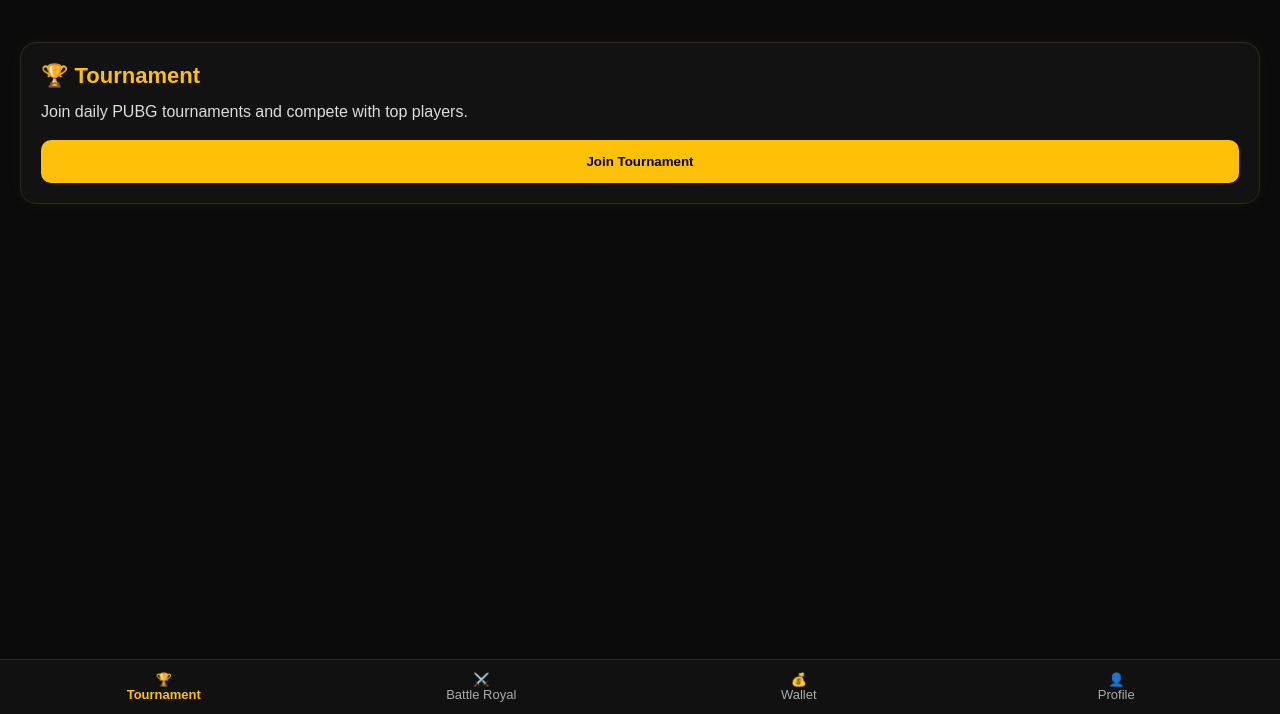
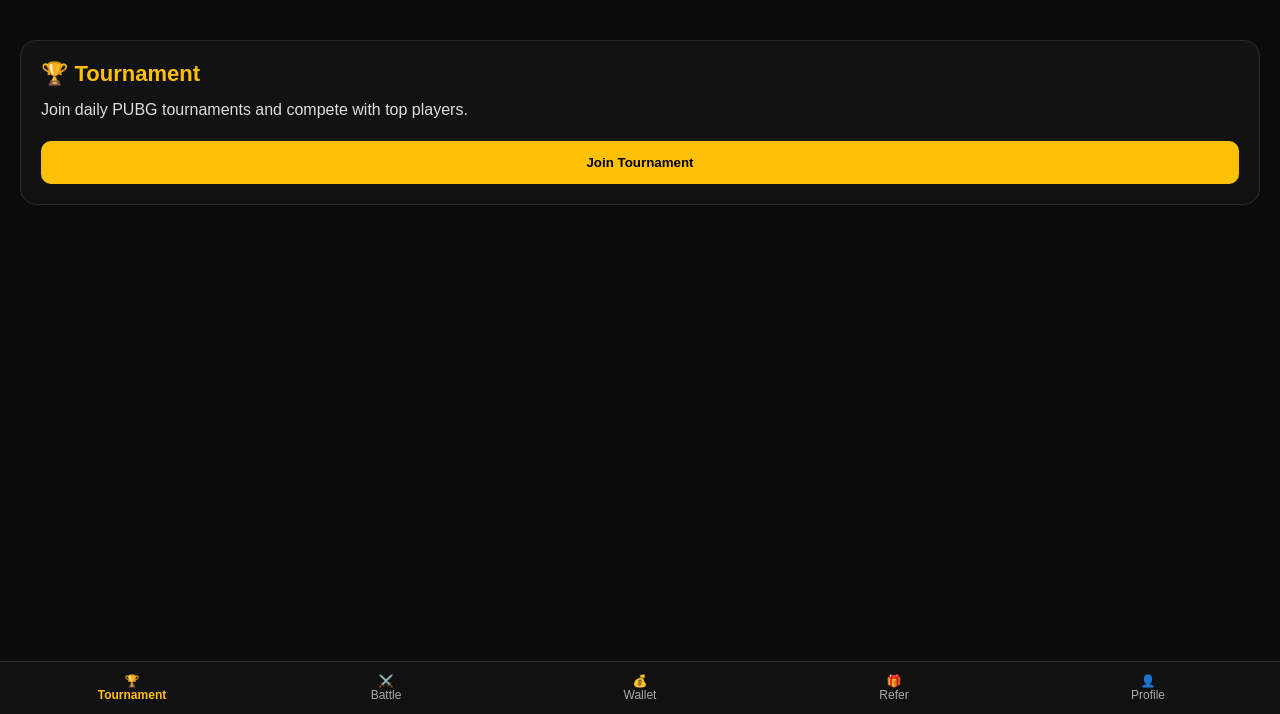
Before and after one commit to priyanshu348/glamin-slag, a plain HTML site: page home.html in a window 1280 px wide. Shown: the part 86-800 px from the top of the page. Drawn offline with Linux system fonts and the light colour scheme; sample sign-in values are in the browser's storage.

Commit message:
refer page profile update wallet graph added

```diff
--- a/home.html
+++ b/home.html
@@ -1,223 +1,127 @@
-<!DOCTYPE html>
-<html>
+<!DOCTYPE html><html>
 <head>
   <title>Glamin Slag - Home</title>
   <meta name="viewport" content="width=device-width, initial-scale=1.0">
-
   <style>
-    *{
-      margin:0;
-      padding:0;
-      box-sizing:border-box;
-      font-family:Arial;
-    }
-
-    body{
-      background:#0b0b0b;
-      color:white;
-      min-height:100vh;
-      padding-bottom:90px;
-    }
-
-    .top{
-      padding:25px 20px;
-      text-align:center;
-    }
-
-    .title{
-      color:#ffc107;
-      font-size:30px;
-      font-weight:bold;
-    }
-
-    .sub{
-      color:#aaa;
-      margin-top:8px;
-      font-size:14px;
-    }
-
-    .page{
-      padding:20px;
-    }
-
-    .card{
-      background:#121212;
-      border:1px solid #2a2a2a;
-      border-radius:16px;
-      padding:20px;
-      margin-bottom:18px;
-      box-shadow:0 0 15px rgba(255,193,7,0.05);
-    }
-
-    h2{
-      color:#ffc107;
-      margin-bottom:10px;
-      font-size:22px;
-    }
-
-    p{
-      color:#ddd;
-      line-height:1.6;
-    }
-
-    button{
-      width:100%;
-      padding:14px;
-      border:none;
-      border-radius:10px;
-      background:#ffc107;
-      color:black;
-      font-weight:bold;
-      margin-top:15px;
-      cursor:pointer;
-    }
-
-    .hidden{
-      display:none;
-    }
-
-    .bottom-nav{
-      position:fixed;
-      bottom:0;
-      left:0;
-      width:100%;
-      background:#111;
-      border-top:1px solid #2a2a2a;
-      display:flex;
-      justify-content:space-around;
-      padding:12px 5px;
-    }
-
-    .nav-btn{
-      flex:1;
-      text-align:center;
-      color:#aaa;
-      font-size:13px;
-      cursor:pointer;
-    }
-
-    .nav-btn.active{
-      color:#ffc107;
-      font-weight:bold;
-    }
+    *{margin:0;padding:0;box-sizing:border-box;font-family:Arial;}
+    body{background:#0b0b0b;color:#fff;min-height:100vh;padding-bottom:100px;}
+    .top{padding:24px 20px;text-align:center;}
+    .title{color:#ffc107;font-size:30px;font-weight:bold;}
+    .sub{color:#aaa;margin-top:8px;font-size:14px;}
+    .page{padding:20px;}
+    .card{background:#121212;border:1px solid #2a2a2a;border-radius:16px;padding:20px;margin-bottom:18px;}
+    h2{color:#ffc107;margin-bottom:10px;font-size:22px;}
+    p{color:#ddd;line-height:1.6;margin-bottom:8px;}
+    input{width:100%;padding:14px;margin-bottom:12px;border:none;border-radius:10px;background:#1c1c1c;color:#fff;outline:none;}
+    button{width:100%;padding:14px;border:none;border-radius:10px;background:#ffc107;color:#000;font-weight:bold;cursor:pointer;margin-top:10px;}
+    .hidden{display:none;}
+    .profile-pic{width:90px;height:90px;border-radius:50%;background:#1c1c1c;display:flex;align-items:center;justify-content:center;margin:0 auto 15px;font-size:30px;overflow:hidden;}
+    .profile-pic img{width:100%;height:100%;object-fit:cover;}
+    .bottom-nav{position:fixed;bottom:0;left:0;width:100%;background:#111;border-top:1px solid #2a2a2a;display:flex;justify-content:space-around;padding:12px 5px;}
+    .nav-btn{flex:1;text-align:center;color:#aaa;font-size:12px;cursor:pointer;}
+    .nav-btn.active{color:#ffc107;font-weight:bold;}
+    table{width:100%;border-collapse:collapse;margin-top:10px;}
+    th,td{padding:10px;border-bottom:1px solid #2a2a2a;font-size:13px;text-align:left;}
+    th{color:#ffc107;}
   </style>
 </head>
-<body>
-
-<div class="top">
+<body><div class="top">
   <div class="title">Glamin Slag</div>
   <div class="sub">PUBG Tournament Platform</div>
-</div>
-
-<!-- TOURNAMENT -->
-<div id="tournament" class="page">
+</div><div id="tournament" class="page">
   <div class="card">
     <h2>🏆 Tournament</h2>
-    <p>
-      Join daily PUBG tournaments and compete with top players.
-    </p>
+    <p>Join daily PUBG tournaments and compete with top players.</p>
     <button>Join Tournament</button>
   </div>
-</div>
-
-<!-- BATTLE ROYAL -->
-<div id="battle" class="page hidden">
+</div><div id="battle" class="page hidden">
   <div class="card">
     <h2>⚔️ Battle Royal</h2>
-    <p>
-      Enter battle royal rooms and elite squad events.
-    </p>
+    <p>Enter battle royal rooms and elite squad events.</p>
     <button>Enter Battle Royal</button>
   </div>
-</div>
-
-<!-- WALLET -->
-<div id="wallet" class="page hidden">
+</div><div id="wallet" class="page hidden">
   <div class="card">
     <h2>💰 Wallet</h2>
     <p>Current Balance: 0 Coins</p>
     <p>Daily Claim Reward: 10 Points</p>
     <button>Claim Daily Reward</button>
+  </div>  <div class="card">
+    <h2>📈 Wallet Graph</h2>
+    <table>
+      <tr><th>Date</th><th>Type</th><th>Amount</th></tr>
+      <tr><td>10 Apr</td><td>Deposit</td><td>+100</td></tr>
+      <tr><td>12 Apr</td><td>Withdraw</td><td>-40</td></tr>
+      <tr><td>14 Apr</td><td>Profit</td><td>+60</td></tr>
+    </table>
   </div>
-</div>
-
-<!-- PROFILE -->
-<div id="profile" class="page hidden">
+</div><div id="refer" class="page hidden">
+  <div class="card">
+    <h2>🎁 Referral</h2>
+    <p>Your Referral Code: GLAMIN100</p>
+    <p>Total Referrals: 0</p>
+    <button>Copy Referral Link</button>
+  </div>
+</div><div id="profile" class="page hidden">
   <div class="card">
     <h2>👤 Profile</h2>
-    <p id="userName">Welcome Player</p>
+    <div class="profile-pic" id="preview">📷</div>
+    <input type="file" accept="image/*" onchange="previewImage(event)">
+    <input type="text" id="newName" placeholder="Change Name">
+    <input type="password" id="currentPassword" placeholder="Current Password">
+    <input type="password" id="newPassword" placeholder="New Password">
+    <button onclick="updateProfile()">Update Profile</button>
     <button onclick="logout()">Logout</button>
   </div>
-</div>
-
-<!-- BOTTOM NAV -->
-<div class="bottom-nav">
-
-  <div class="nav-btn active"
-       onclick="showPage('tournament', this)">
-    🏆<br>
-    Tournament
-  </div>
-
-  <div class="nav-btn"
-       onclick="showPage('battle', this)">
-    ⚔️<br>
-    Battle Royal
-  </div>
-
-  <div class="nav-btn"
-       onclick="showPage('wallet', this)">
-    💰<br>
-    Wallet
-  </div>
-
-  <div class="nav-btn"
-       onclick="showPage('profile', this)">
-    👤<br>
-    Profile
-  </div>
-
-</div>
-
-<script>
-
-if(localStorage.getItem("loggedIn") !== "true"){
-  window.location.href = "index.html";
-}
-
-let savedName = localStorage.getItem("userName");
-
-if(savedName){
-  document.getElementById("userName").innerText =
-    "Welcome, " + savedName;
+</div><div class="bottom-nav">
+  <div class="nav-btn active" onclick="showPage('tournament', this)">🏆<br>Tournament</div>
+  <div class="nav-btn" onclick="showPage('battle', this)">⚔️<br>Battle</div>
+  <div class="nav-btn" onclick="showPage('wallet', this)">💰<br>Wallet</div>
+  <div class="nav-btn" onclick="showPage('refer', this)">🎁<br>Refer</div>
+  <div class="nav-btn" onclick="showPage('profile', this)">👤<br>Profile</div>
+</div><script>
+if(localStorage.getItem('loggedIn') !== 'true'){
+  window.location.href = 'index.html';
 }
 
 function showPage(pageId, element){
+  document.querySelectorAll('.page').forEach(p => p.classList.add('hidden'));
+  document.getElementById(pageId).classList.remove('hidden');
+  document.querySelectorAll('.nav-btn').forEach(n => n.classList.remove('active'));
+  element.classList.add('active');
+}
 
-  let pages = document.querySelectorAll(".page");
+function previewImage(event){
+  const file = event.target.files[0];
+  if(file){
+    const reader = new FileReader();
+    reader.onload = function(e){
+      document.getElementById('preview').innerHTML = '<img src="'+e.target.result+'">';
+    }
+    reader.readAsDataURL(file);
+  }
+}
 
-  pages.forEach(page => {
-    page.classList.add("hidden");
-  });
+function updateProfile(){
+  const current = document.getElementById('currentPassword').value;
+  const saved = localStorage.getItem('userPassword');
+  const newName = document.getElementById('newName').value;
+  const newPass = document.getElementById('newPassword').value;
 
-  document.getElementById(pageId)
-    .classList.remove("hidden");
+  if(current !== saved){
+    alert('Current password is wrong');
+    return;
+  }
 
-  let navs = document.querySelectorAll(".nav-btn");
+  if(newName) localStorage.setItem('userName', newName);
+  if(newPass) localStorage.setItem('userPassword', newPass);
 
-  navs.forEach(nav => {
-    nav.classList.remove("active");
-  });
-
-  element.classList.add("active");
+  alert('Profile updated successfully');
 }
 
 function logout(){
-  localStorage.removeItem("loggedIn");
-  window.location.href = "index.html";
+  localStorage.removeItem('loggedIn');
+  window.location.href = 'index.html';
 }
-
-</script>
-
-</body>
+</script></body>
 </html>
```
